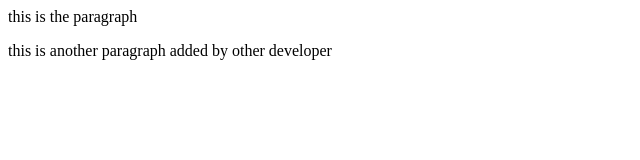
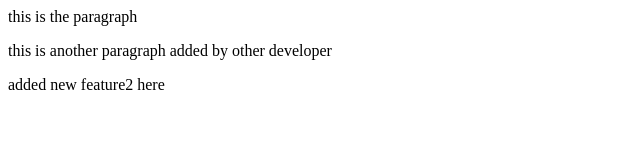
Before and after one commit to Abhinavk910/git_checking, a plain HTML site: page index.html in a window 1280 px wide. Shown: the whole page, without its empty margins (0-640 px from the left). Drawn offline with Linux system fonts and the light colour scheme.

Commit message:
added feature2

```diff
--- a/index.html
+++ b/index.html
@@ -1,2 +1,3 @@
 <p> this is the paragraph</p>
 <P> this is another paragraph added by other developer</P>
+<p> added new feature2 here</p>
```
